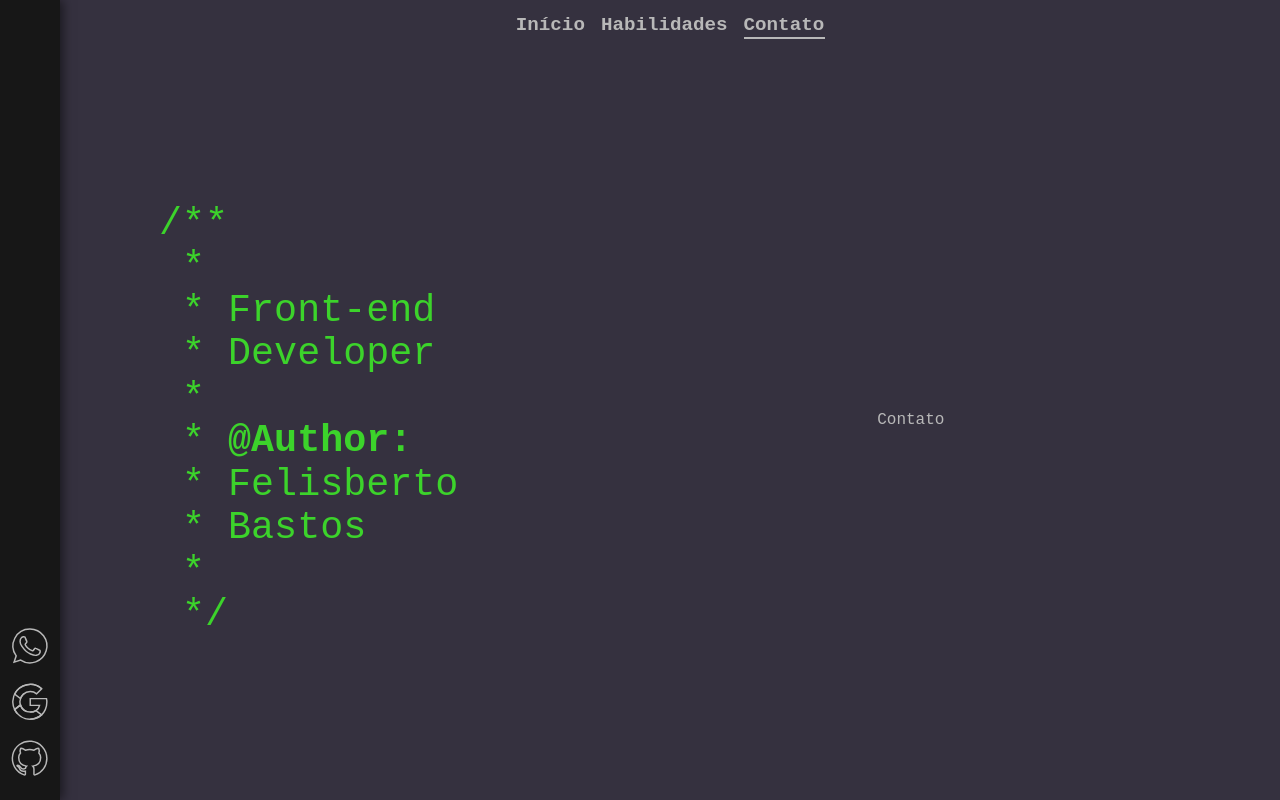
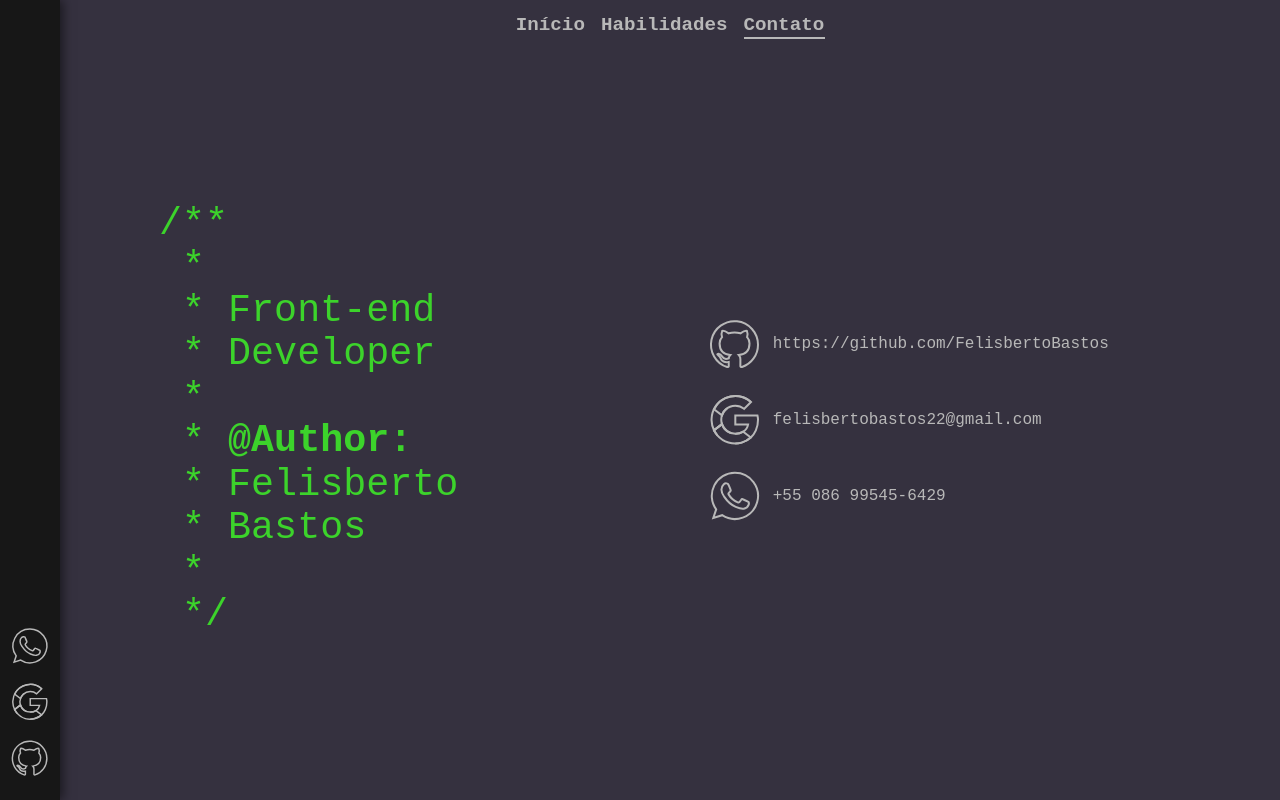
Before and after one commit to FelisbertoBastos/portfolio, a Vue app: page / in a window 1280 px wide. Both pictures are taken after a click on the link "Contato". Built offline with nearby package versions, Linux system fonts and the light colour scheme.

Commit message:
Lista de contatos pre setada

```diff
--- /dev/null
+++ b/src/components/layout/Contato/ContatoItem.vue
@@ -0,0 +1,39 @@
+<template>
+  <flex-container
+    alignItems=center
+    class="contato-item"
+  >
+    <img :src="icon" :alt="altText">
+    <p>{{ link }}</p>
+  </flex-container>
+</template>
+
+<script>
+import FlexContainer from '@/components/modules/FlexContainer'
+
+export default {
+  name: 'ContatoItem',
+  props: {
+    icon: {
+      type: String
+    },
+    link: {
+      type: String
+    },
+    altText: {
+      type: String
+    }
+  },
+  components: {
+    'flex-container': FlexContainer
+  }
+}
+</script>
+
+<style lang="sass">
+.contato-item
+  padding: 8px
+
+  p
+    margin: 8px
+</style>
--- /dev/null
+++ b/src/components/layout/Contato/ContatoList.vue
@@ -0,0 +1,31 @@
+<template>
+  <flex-container
+    direction=column
+  >
+    <contato-item
+      v-for="(contato, key) in items"
+      :key="key"
+      :icon=contato.icon
+      :link=contato.link
+      :altText=contato.altText
+    />
+  </flex-container>
+</template>
+
+<script>
+import FlexContainer from '@/components/modules/FlexContainer'
+import ContatoItem from './ContatoItem'
+
+export default {
+  name: 'ContatoList',
+  props: {
+    items: {
+      type: Array
+    }
+  },
+  components: {
+    'flex-container': FlexContainer,
+    'contato-item': ContatoItem
+  }
+}
+</script>
--- a/src/components/layout/Contato/index.vue
+++ b/src/components/layout/Contato/index.vue
@@ -1,9 +1,37 @@
 <template>
-  <div>Contato</div>
+  <contato-list
+    :items=contatos
+  />
 </template>
 
 <script>
+import ContatoList from './ContatoList'
+
 export default {
-  name: 'Contato'
+  name: 'Contato',
+  components: {
+    'contato-list': ContatoList
+  },
+  data () {
+    return {
+      contatos: [
+        {
+          icon: require('@/assets/Github.svg'),
+          link: 'https://github.com/FelisbertoBastos',
+          altText: 'Github'
+        },
+        {
+          icon: require('@/assets/Google.svg'),
+          link: 'felisbertobastos22@gmail.com',
+          altText: 'Google'
+        },
+        {
+          icon: require('@/assets/Whatsapp.svg'),
+          link: '+55 086 99545-6429',
+          altText: 'Whatsapp'
+        }
+      ]
+    }
+  }
 }
 </script>
```
